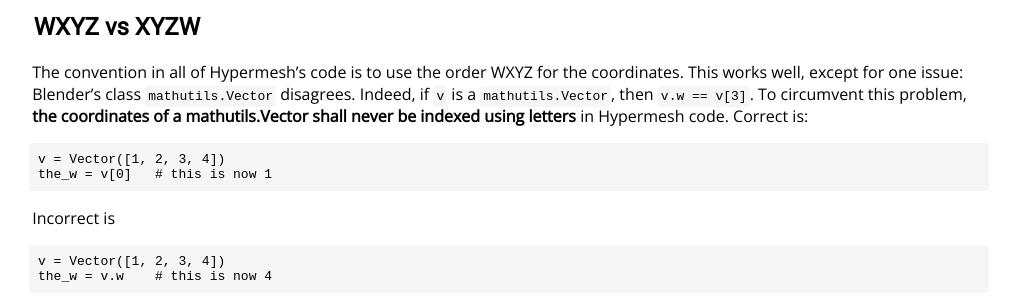
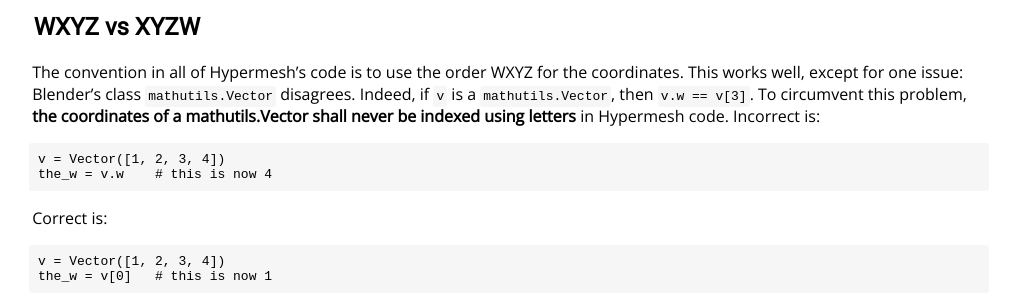
Before and after one commit to BlenderCN-Org/hypermesh, a Jekyll site: the page built from docs/internals.md, in a window 1280 px wide and 900 px high, scrolled down 2583 px. Shown: the part 594-897 px from the top of the window, without its empty margins (131-1145 px from the left). Built offline with Jekyll 4.4.1, drawn with Linux system fonts in a browser that asks for light colours.

```diff
--- a/docs/internals.md
+++ b/docs/internals.md
@@ -181,12 +181,12 @@ Indeed, if `v` is a `mathutils.Vector`, then `v.w == v[3]`.
 To circumvent this problem,
 **the coordinates of a mathutils.Vector shall never be indexed using letters**
 in Hypermesh code.
+Incorrect is:
+
+    v = Vector([1, 2, 3, 4])
+    the_w = v.w    # this is now 4
+
 Correct is:
 
     v = Vector([1, 2, 3, 4])
     the_w = v[0]   # this is now 1
-
-Incorrect is
-
-    v = Vector([1, 2, 3, 4])
-    the_w = v.w    # this is now 4
```
